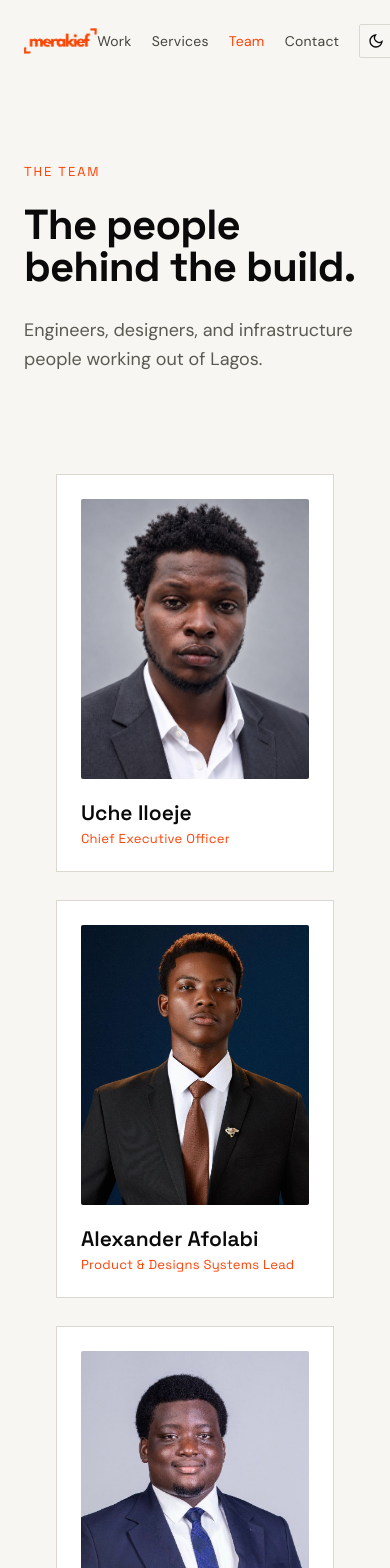
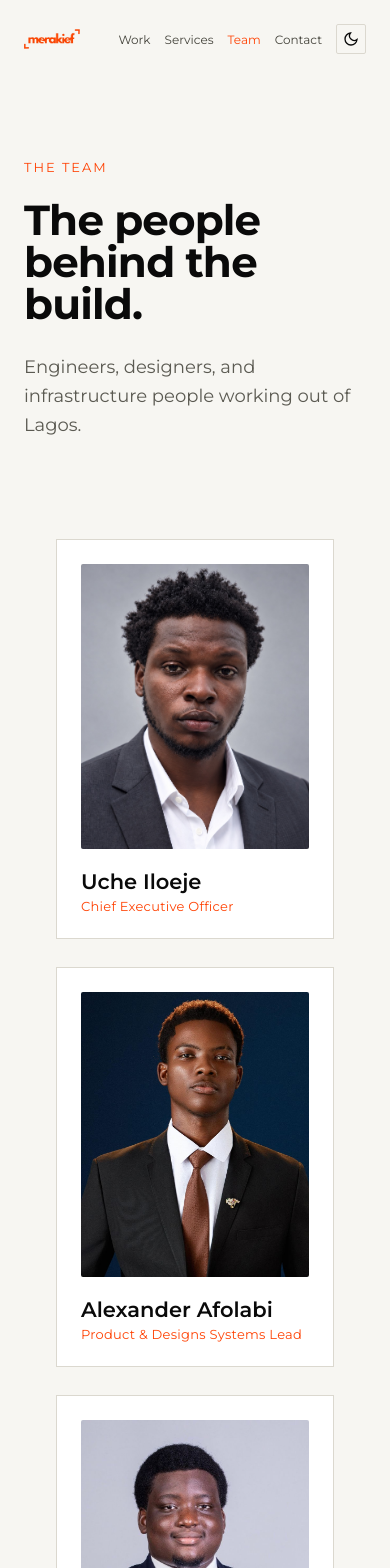
Before and after one commit to Oluwanifemiiii/Merakief-rebrand, a React (Vite) app: page /team in a window 390 px wide. Shown: the top 1568 px of the page. Built offline with nearby package versions, Linux system fonts and the light colour scheme; no server answers.

Commit message:
changes to font, team grid and other minor changes

```diff
--- a/index.html
+++ b/index.html
@@ -7,7 +7,7 @@
     <link rel="preconnect" href="https://fonts.googleapis.com" />
     <link rel="preconnect" href="https://fonts.gstatic.com" crossorigin />
     <link
-      href="https://fonts.googleapis.com/css2?family=Space+Grotesk:wght@400;500;600;700&family=DM+Sans:wght@400;500&display=swap"
+      href="https://fonts.googleapis.com/css2?family=Montserrat:wght@400;500;600;700&display=swap"
       rel="stylesheet"
     />
     <title>Merakief — Product. Design. Infrastructure.</title>
--- a/src/components/Layout.css
+++ b/src/components/Layout.css
@@ -122,6 +122,20 @@
   }
 
   .site-nav-links {
-    gap: 20px;
+    gap: 14px;
+  }
+
+  .site-logo {
+    height: 20px;
+  }
+
+  .nav-link {
+    font-size: 12px;
+    letter-spacing: 0;
+  }
+
+  .theme-toggle {
+    width: 30px;
+    height: 30px;
   }
 }
--- a/src/index.css
+++ b/src/index.css
@@ -25,8 +25,8 @@
   --amber: #b5711f;
   --tag-border: #3a2a1c;
 
-  --font-display: 'Space Grotesk', sans-serif;
-  --font-body: 'DM Sans', sans-serif;
+  --font-display: 'Montserrat', sans-serif;
+  --font-body: 'Montserrat', sans-serif;
 
   color-scheme: dark;
 }
--- a/src/pages/Home.css
+++ b/src/pages/Home.css
@@ -404,4 +404,8 @@
   .hero-watermark {
     display: none;
   }
+
+  .hero-title {
+    font-size: clamp(30px, 9vw, 52px);
+  }
 }
--- a/src/pages/Home.jsx
+++ b/src/pages/Home.jsx
@@ -38,7 +38,7 @@ export default function Home() {
       <section className="hero">
         <div className="hero-frame-h" />
         <div className="hero-frame-v" />
-        <div className="hero-watermark">M</div>
+
 
         <div className="hero-content">
 
--- a/src/pages/Team.css
+++ b/src/pages/Team.css
@@ -6,8 +6,20 @@
 
 .team-grid {
   display: grid;
-  grid-template-columns: repeat(auto-fit, minmax(260px, 1fr));
+  grid-template-columns: repeat(3, 1fr);
   gap: 28px;
+}
+
+@media (max-width: 900px) {
+  .team-grid {
+    grid-template-columns: repeat(2, 1fr);
+  }
+}
+
+@media (max-width: 560px) {
+  .team-grid {
+    grid-template-columns: 1fr;
+  }
 }
 
 .member {
@@ -23,7 +35,7 @@
 
 .member-photo {
   width: 100%;
-  height: 280px;
+  aspect-ratio: 4 / 5;
   border-radius: 2px;
   box-sizing: border-box;
 }
```
